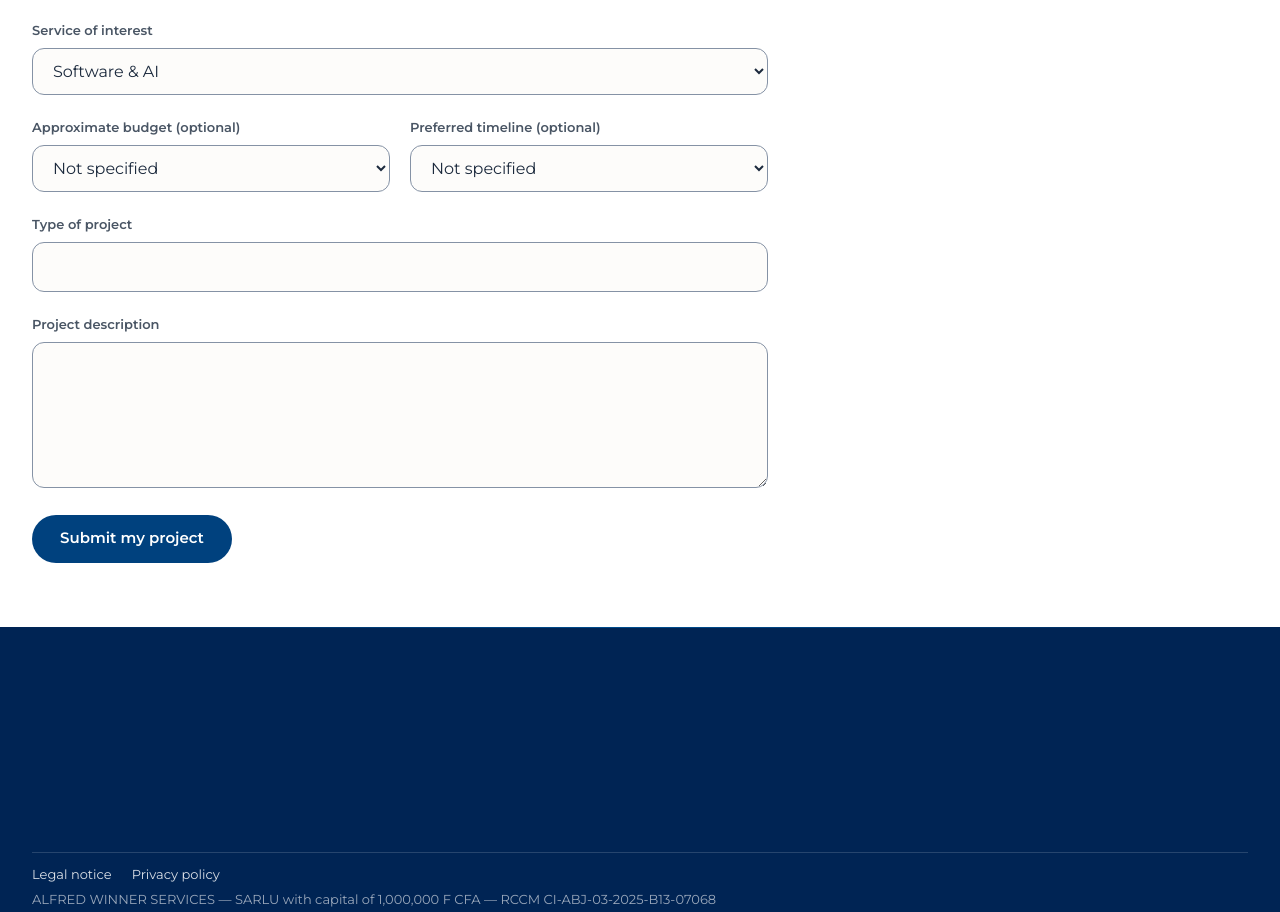
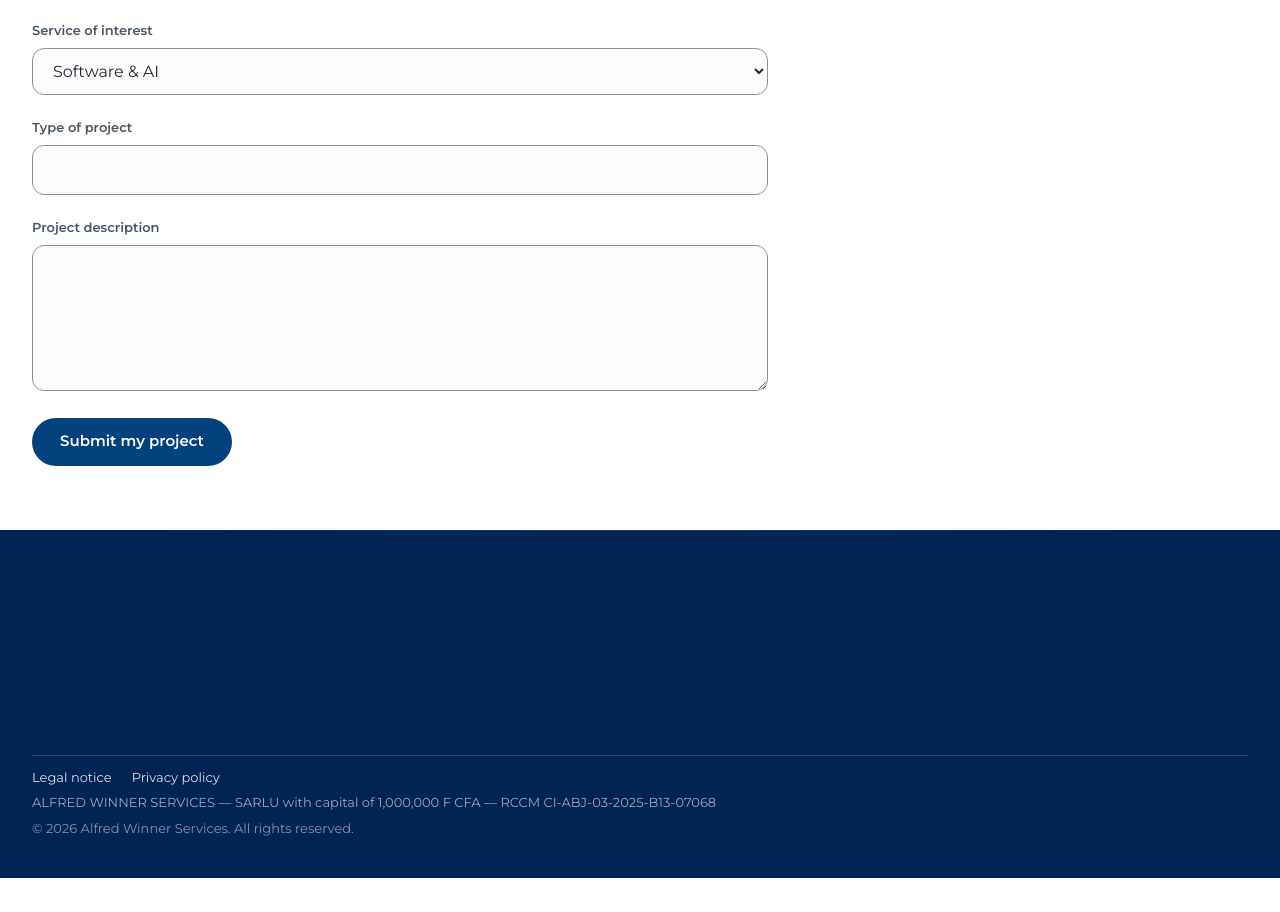
Before and after one commit to AlfredMusk/alfred-winner-services, a Next.js app: page /en in a window 1280 px wide. Shown: the part 6899-7811 px from the top of the page. After the commit the page ends 7777 px from the top, so only its background shows below. Built offline with nearby package versions, Linux system fonts and the light colour scheme.

Commit message:
revert: remove optional budget and timeline from contact form, keep allowlist fix
Co-Authored-By: Claude Sonnet 5 <noreply@anthropic.com>

```diff
--- a/src/app/api/contact/route.ts
+++ b/src/app/api/contact/route.ts
@@ -28,11 +28,9 @@ function limiter(email: string): boolean {
 // verite. L'ancienne liste ecrite a la main avait diverge des options
 // affichees (« Immobilier & BTP », « Finance & technologies financieres »
 // etaient rejetees par le serveur). Ne jamais la reecrire en dur.
-const optionsDe = (cle: "serviceOptions" | "budgetOptions" | "delaiOptions") =>
-  new Set(locales.flatMap((l) => getDictionary(l).contact.formulaire[cle]));
-const SERVICES_AUTORISES = optionsDe("serviceOptions");
-const BUDGETS_AUTORISES = optionsDe("budgetOptions");
-const DELAIS_AUTORISES = optionsDe("delaiOptions");
+const SERVICES_AUTORISES = new Set(
+  locales.flatMap((l) => getDictionary(l).contact.formulaire.serviceOptions),
+);
 
 const EMAIL_RE = /^[^\s@]+@[^\s@]+\.[^\s@]+$/;
 
@@ -44,8 +42,6 @@ const LIMITES = {
   telephone: 40,
   entreprise: 200,
   service: 60,
-  budget: 80,
-  delai: 80,
   typeProjet: 200,
   description: 5000,
 } as const;
@@ -56,8 +52,6 @@ type Corps = {
   telephone?: unknown;
   entreprise?: unknown;
   service?: unknown;
-  budget?: unknown;
-  delai?: unknown;
   typeProjet?: unknown;
   description?: unknown;
   site?: unknown; // honeypot
@@ -114,8 +108,6 @@ export async function POST(requete: Request) {
     telephone: texte(corps.telephone, LIMITES.telephone),
     entreprise: texte(corps.entreprise, LIMITES.entreprise),
     service: texte(corps.service, LIMITES.service),
-    budget: texte(corps.budget, LIMITES.budget),
-    delai: texte(corps.delai, LIMITES.delai),
     typeProjet: texte(corps.typeProjet, LIMITES.typeProjet),
     description: texte(corps.description, LIMITES.description),
   };
@@ -131,10 +123,6 @@ export async function POST(requete: Request) {
   if (!donnees.nom) erreurs.nom = true;
   if (!donnees.email || !EMAIL_RE.test(donnees.email) || /[\r\n]/.test(donnees.email)) erreurs.email = true;
   if (!donnees.service || !SERVICES_AUTORISES.has(donnees.service)) erreurs.service = true;
-  // Budget et delai : facultatifs, mais s'ils sont fournis ils doivent
-  // correspondre a une option proposee.
-  if (donnees.budget && !BUDGETS_AUTORISES.has(donnees.budget)) erreurs.budget = true;
-  if (donnees.delai && !DELAIS_AUTORISES.has(donnees.delai)) erreurs.delai = true;
   if (!donnees.description) erreurs.description = true;
 
   if (Object.keys(erreurs).length > 0) {
@@ -165,8 +153,6 @@ export async function POST(requete: Request) {
         `Téléphone / WhatsApp : ${donnees.telephone || "—"}`,
         `Entreprise : ${donnees.entreprise || "—"}`,
         `Service recherché : ${donnees.service}`,
-        `Budget approximatif : ${donnees.budget || "—"}`,
-        `Délai souhaité : ${donnees.delai || "—"}`,
         `Type de projet : ${donnees.typeProjet || "—"}`,
         "", "Description du projet :", donnees.description,
       ].join("\n"),
--- a/src/components/sections/Contact.tsx
+++ b/src/components/sections/Contact.tsx
@@ -11,8 +11,6 @@ type Champs = {
   telephone: string;
   entreprise: string;
   service: string;
-  budget: string;
-  delai: string;
   typeProjet: string;
   description: string;
 };
@@ -25,8 +23,6 @@ const CHAMPS_VIDES: Champs = {
   telephone: "",
   entreprise: "",
   service: "",
-  budget: "",
-  delai: "",
   typeProjet: "",
   description: "",
 };
@@ -284,30 +280,6 @@ export default function Contact({ dict }: { dict: ContactDictionary }) {
                 )}
               </div>
 
-              {/* Budget et delai : facultatifs, jamais bloquants. Valeur vide =
-                  "Non precise" (option placeholder), donc rien n'est envoye
-                  par defaut et la validation ne les exige pas. */}
-              <div className="grid gap-5 sm:grid-cols-2">
-                <div>
-                  <label htmlFor={idPour("budget")} className={labelBase}>{f.budget}</label>
-                  <select {...champProps("budget")}>
-                    <option value="">{f.budgetPlaceholder}</option>
-                    {f.budgetOptions.map((opt) => (
-                      <option key={opt} value={opt}>{opt}</option>
-                    ))}
-                  </select>
-                </div>
-                <div>
-                  <label htmlFor={idPour("delai")} className={labelBase}>{f.delai}</label>
-                  <select {...champProps("delai")}>
-                    <option value="">{f.delaiPlaceholder}</option>
-                    {f.delaiOptions.map((opt) => (
-                      <option key={opt} value={opt}>{opt}</option>
-                    ))}
-                  </select>
-                </div>
-              </div>
-
               <div>
                 <label htmlFor={idPour("typeProjet")} className={labelBase}>{f.typeProjet}</label>
                 <input type="text" maxLength={200} {...champProps("typeProjet")} />
--- a/src/i18n/dictionaries.ts
+++ b/src/i18n/dictionaries.ts
@@ -395,12 +395,10 @@ const fr = {
     // remplace l'ancien formulaire court. Champs requis valides
     // cote client ET serveur (voir src/app/api/contact/route.ts).
     //
-    // Budget et delai : retires a une passe anterieure (le premier contact
-    // doit porter sur LE PROJET), puis reintroduits le 2026-09-24 sur
-    // demande d'Alfred pour la demande de devis (Phase 2). Ils sont
-    // FACULTATIFS, jamais bloquants, et proposes en tranches pour ne pas
-    // presenter l'argent comme un prerequis. Les tranches sont une
-    // proposition a valider par Alfred, pas des tarifs AWS.
+    // Budget et echeance RETIRES (demande explicite, reconfirmee par
+    // Alfred le 2026-09-24 apres un essai) : le premier contact doit
+    // porter sur LE PROJET, pas sur l'argent ou le delai — ces deux
+    // sujets se discutent une fois le besoin compris, pas avant.
     formulaire: {
       nom: "Nom & prénom",
       email: "Email",
@@ -414,24 +412,6 @@ const fr = {
         "Projet digital",
         "Projet transversal",
         "Autre",
-      ],
-      budget: "Budget approximatif (facultatif)",
-      budgetPlaceholder: "Non précisé",
-      budgetOptions: [
-        "Moins de 500 000 FCFA",
-        "500 000 à 2 000 000 FCFA",
-        "2 000 000 à 10 000 000 FCFA",
-        "Plus de 10 000 000 FCFA",
-        "À définir ensemble",
-      ],
-      delai: "Délai souhaité (facultatif)",
-      delaiPlaceholder: "Non précisé",
-      delaiOptions: [
-        "Urgent (moins d'un mois)",
-        "1 à 3 mois",
-        "3 à 6 mois",
-        "Plus de 6 mois",
-        "Flexible",
       ],
       typeProjet: "Type de projet",
       description: "Description du projet",
@@ -838,24 +818,6 @@ const en: Dictionary = {
         "Cross-business project",
         "Other",
       ],
-      budget: "Approximate budget (optional)",
-      budgetPlaceholder: "Not specified",
-      budgetOptions: [
-        "Under 500,000 FCFA",
-        "500,000 to 2,000,000 FCFA",
-        "2,000,000 to 10,000,000 FCFA",
-        "Over 10,000,000 FCFA",
-        "To be defined together",
-      ],
-      delai: "Preferred timeline (optional)",
-      delaiPlaceholder: "Not specified",
-      delaiOptions: [
-        "Urgent (under one month)",
-        "1 to 3 months",
-        "3 to 6 months",
-        "Over 6 months",
-        "Flexible",
-      ],
       typeProjet: "Type of project",
       description: "Project description",
       cta: "Submit my project",
```
Also changed, not shown: 2 other files (tests, documents, lock files or other folders).
